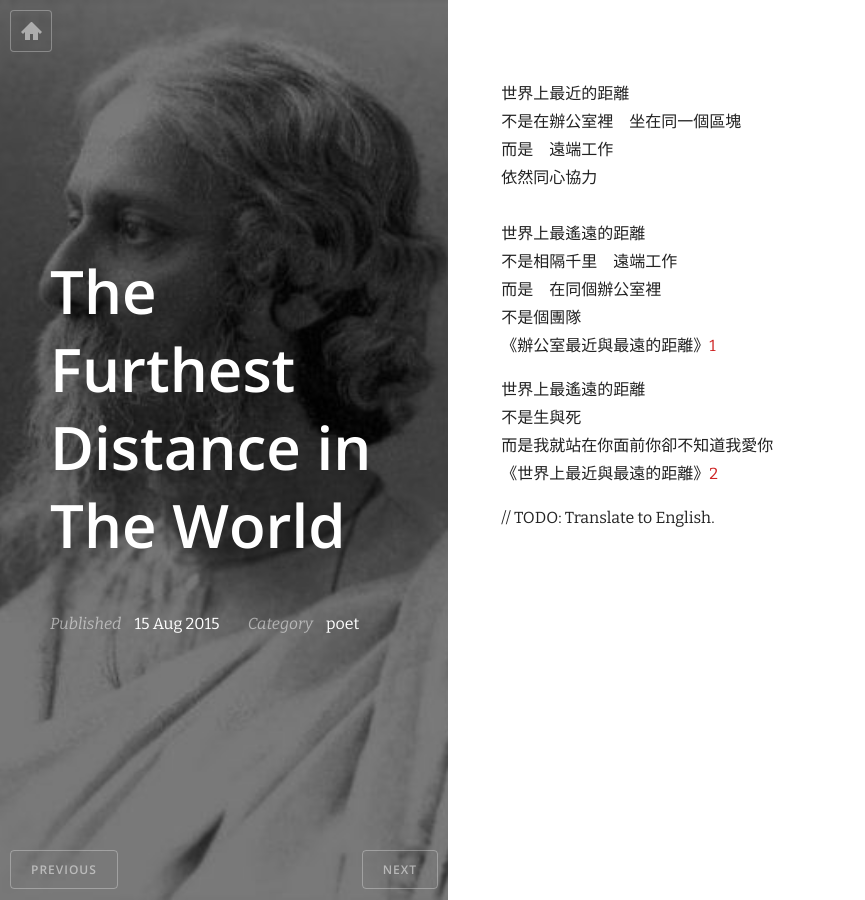
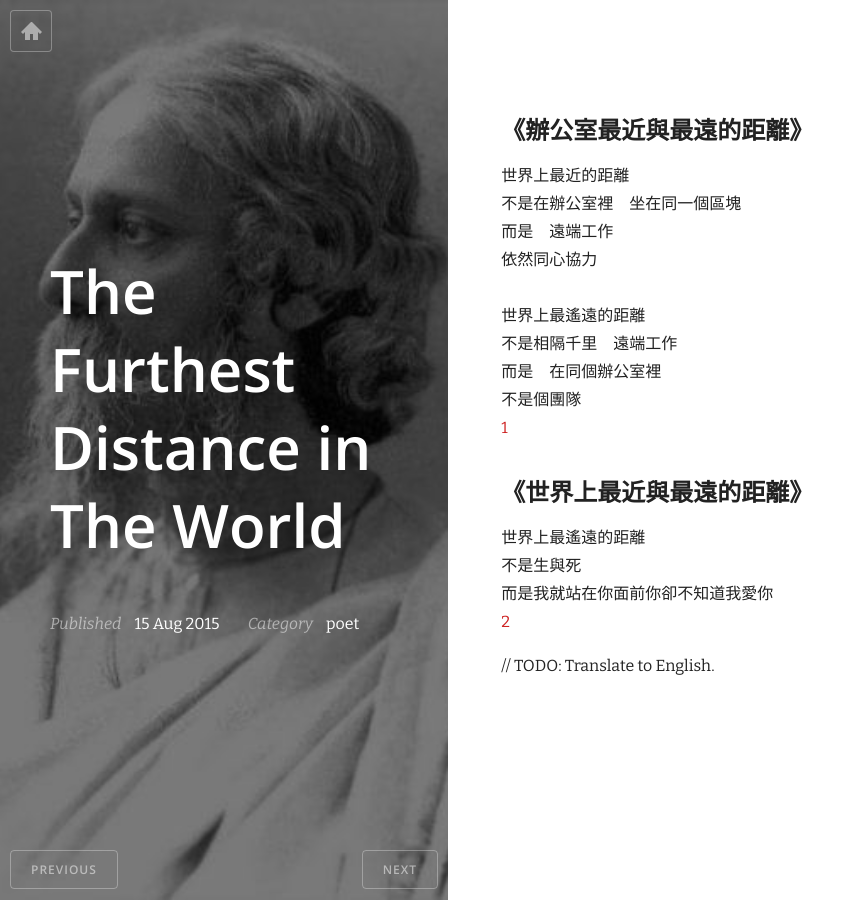
Before and after one commit to evanxd/blog, a Jekyll site: the page built from _posts/2015-08-15-the-furthest-distance-in-the-world.md, in a window 1280 px wide. Shown: the whole page, without its empty margins (0-865 px from the left). Built offline with Jekyll 4.4.1, drawn with Linux system fonts in a browser that asks for light colours; nearby versions of some CDN libraries; Markdown is read by kramdown in place of the engine named in the settings; part of the change alters nothing that is shown.

Commit message:
Add title

````diff
--- a/_posts/2015-08-15-the-furthest-distance-in-the-world.md
+++ b/_posts/2015-08-15-the-furthest-distance-in-the-world.md
@@ -6,6 +6,7 @@ categories: poet
 featured_image: /data/20150815/tagore.jpg
 ---
 
+## 《辦公室最近與最遠的距離》
 ```
 世界上最近的距離
 不是在辦公室裡　坐在同一個區塊
@@ -17,14 +18,15 @@ featured_image: /data/20150815/tagore.jpg
 而是　在同個辦公室裡
 不是個團隊
 ```
-《辦公室最近與最遠的距離》[1]
+[1]
 
+## 《世界上最近與最遠的距離》
 ```
 世界上最遙遠的距離
 不是生與死
 而是我就站在你面前你卻不知道我愛你
 ```
-《世界上最近與最遠的距離》[2]
+[2]
 
 // TODO: Translate to English.
 
````
